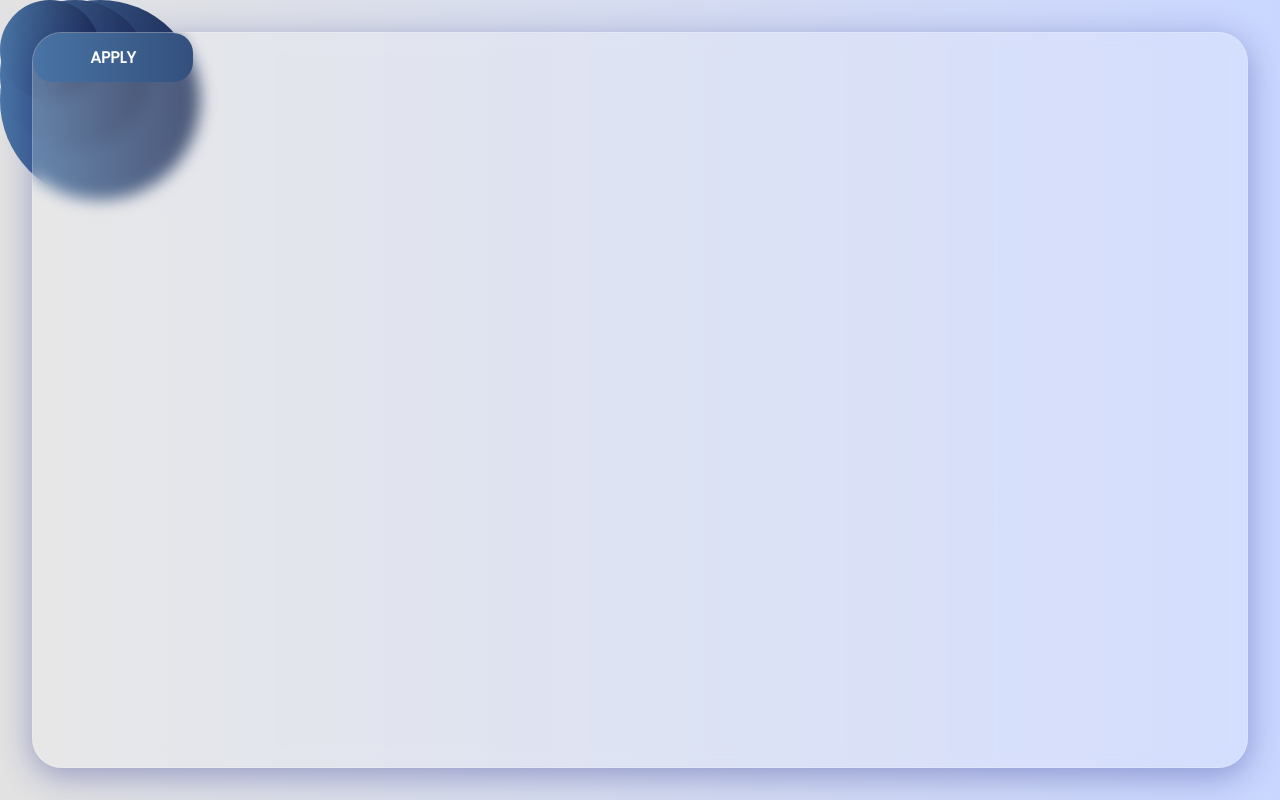
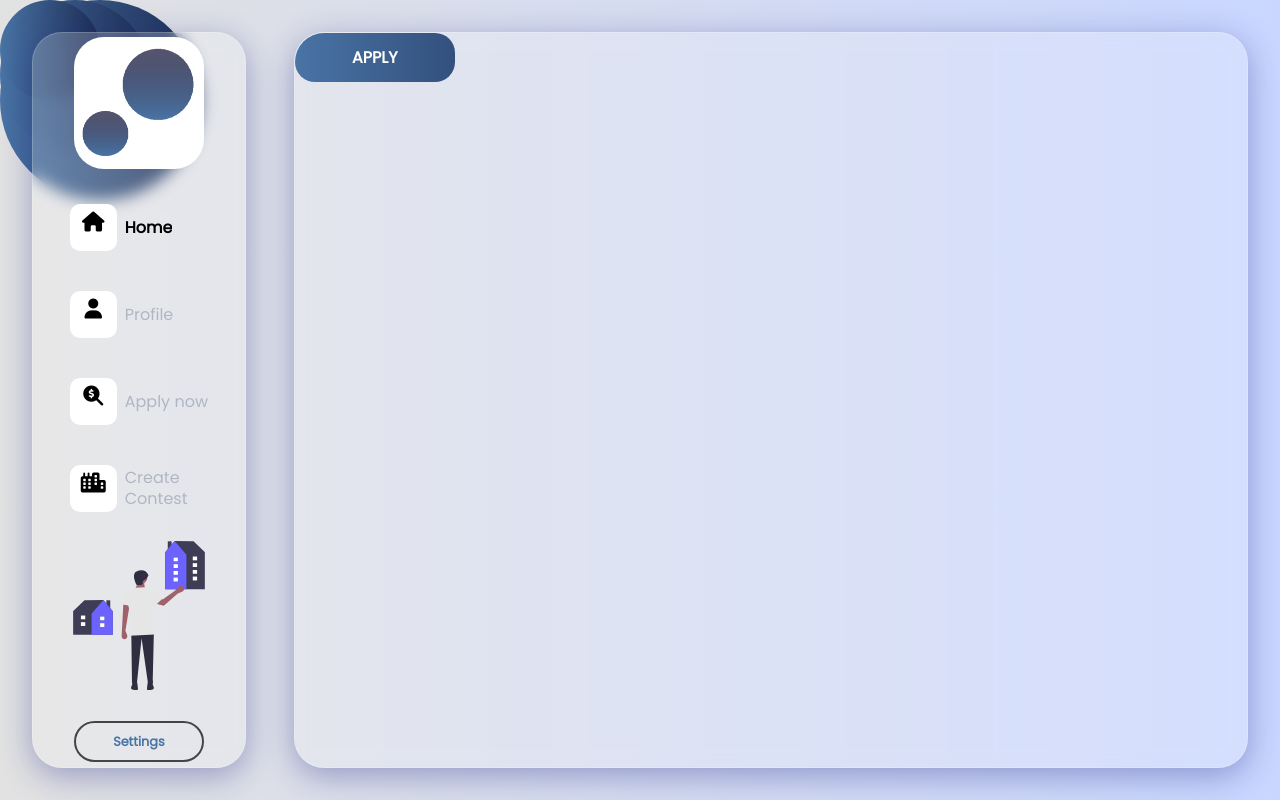
Before and after one commit to dmarcosc/competitions-front, a Vue app: page /dashboard in a window 1280 px wide. Built offline with nearby package versions, Linux system fonts and the light colour scheme.

Commit message:
nav menu

```diff
--- a/src/components/Button.vue
+++ b/src/components/Button.vue
@@ -84,7 +84,7 @@ export default {
   margin: 0;
   z-index: 1;
   &:active{
-        transform: scale(1.1);
+        width:136px;
       }
   &:after {
     content: '';
--- /dev/null
+++ b/src/components/NavMenu.vue
@@ -0,0 +1,121 @@
+<template>
+  <div class="nav-menu">
+    <button class="logo-img">
+      <img class="logo-img" src="@/assets/images/favicon.png">
+    </button>
+    <ul class="nav-list">
+      <li class="nav-items">
+        <i class="fas fa-home fa-lg" />
+        <span :class="{'active' : route==='Home'}">Home</span>
+      </li>
+      <li class="nav-items">
+        <i class="fas fa-user fa-lg" /><span :class="{'active' : route==='Profile'}">Profile</span>
+      </li>
+      <li class="nav-items">
+        <i class="fas fa-search-dollar fa-lg" /><span :class="{'active' : route==='Apply'}">Apply now</span>
+      </li>
+      <li class="nav-items">
+        <i class="fas fa-city fa-lg" /><span :class="{'active' : route==='Creation'}">Create <br> Contest</span>
+      </li>
+    </ul>
+    <div class="bottom-nav">
+      <img class="menu-img" src="@/assets/images/menu.svg">
+      <Button secondary>
+        Settings
+      </Button>
+    </div>
+  </div>
+</template>
+
+<script lang="ts">
+import Button from '@/components/Button.vue'
+export default {
+  name: 'NavMenu',
+  components: {
+    Button
+  },
+  props: {
+    route: {
+      type: String,
+      default: 'Home'
+    }
+  }
+}
+</script>
+
+<style lang="scss" scoped>
+$primary-color: #4974a5;
+.nav-menu{
+  z-index: 5;
+  width: 17em;
+  margin-right: 3em;
+  display: flex;
+  flex-direction: column;
+  align-items: center;
+  justify-content: space-around;
+  height: 100%;
+  background: rgba( 255, 255, 255, 0.20 );
+  box-shadow: 0 8px 32px 0 rgba( 31, 38, 135, 0.37 );
+  backdrop-filter: blur( 8.0px );
+  -webkit-backdrop-filter: blur( 8.0px );
+  border-radius: 30px;
+  border: 1px solid rgba( 255, 255, 255, 0.18 );
+}
+.logo-img{
+  border-radius: 30px;
+  width:130px;
+  outline: none;
+}
+.menu-img{
+  height: 150px;
+  margin-bottom: 30px;
+}
+.fas{
+  background: #fff;
+  border-radius: 10px;
+  height:47px;
+  width:47px;
+  text-align: center;
+  padding-top: 15px;
+  margin-right: 8px;
+  color:black;
+}
+.nav-list{
+  display:flex;
+  flex-direction: column;
+  user-select: none;
+}
+.nav-items{
+  display:flex;
+  align-items: center;
+  margin:20px 0px 20px 0px;
+  cursor:pointer;
+  color:#B1B6C5;
+  font-weight: 10;
+  line-height: 1.3;
+  position: relative;
+  overflow: hidden;
+  &:hover{
+    //border-radius: 20px;
+    box-shadow: 0 3px 3px 0 rgba( 31, 38, 135, 0.37 );
+    outline:0.4px solid lightgray
+  }
+  &:active{
+    color: #fff !important;
+  }
+}
+.bottom-nav{
+  display:flex;
+  flex-direction: column;
+  justify-content: center;
+  align-items: center;
+  width:100%;
+}
+.active{
+  color:black;
+  font-weight: 800;
+  &:active{
+    color: #fff !important;
+  }
+}
+</style>
--- a/src/views/dashboard/Dashboard.vue
+++ b/src/views/dashboard/Dashboard.vue
@@ -1,5 +1,6 @@
 <template>
   <div class="dashboard">
+    <NavMenu route="Home" />
     <div class="dashboard-container">
       <Button primary>
         Apply
@@ -10,23 +11,30 @@
 
 <script>
 import Button from '@/components/Button.vue'
+import NavMenu from '@/components/NavMenu.vue'
 
 export default {
   name: 'Dashboard',
   components: {
-    Button
+    Button,
+    NavMenu
   }
 }
 </script>
 
 <style lang="scss" scoped>
+$primary-color: #4974a5;
+$main-background: #C9D6FF;
+$main-background2: -webkit-linear-gradient(to right, #E2E2E2, #C9D6FF);
+$main-background3: linear-gradient(to right, #E2E2E2, #C9D6FF);
+
 .dashboard{
   z-index: 2;
   max-width: 100%;
   width: 100%;
-  background: #C9D6FF;
-  background: -webkit-linear-gradient(to right, #E2E2E2, #C9D6FF);
-  background: linear-gradient(to right, #E2E2E2, #C9D6FF);
+  background:$main-background;
+  background: $main-background2;
+  background: $main-background3;
   height: 100vh;
   overflow: hidden;
   display:flex;
--- a/src/views/login/LoginPage.vue
+++ b/src/views/login/LoginPage.vue
@@ -93,7 +93,7 @@
               </Button>
             </div>
           </div>
-          <img src="@/assets/images/lost.svg" class="image" alt="">
+          <img src="@/assets/images/lost.svg" class="image" alt="lost-person">
         </div>
         <div class="panel right-panel">
           <div class="content">
@@ -142,6 +142,10 @@ export default {
 
 <style lang="scss" scoped>
 
+$primary-color: #4974a5;
+$main-background: #C9D6FF;
+$main-background2: -webkit-linear-gradient(to right, #E2E2E2, #C9D6FF);
+$main-background3: linear-gradient(to right, #E2E2E2, #C9D6FF);
 .login-div,
 input {
   font-family: "Poppins", sans-serif;
@@ -151,9 +155,9 @@ input {
   position: relative;
   max-width: 100%;
   width: 100%;
-  background: #C9D6FF;
-  background: -webkit-linear-gradient(to right, #E2E2E2, #C9D6FF);
-  background: linear-gradient(to right, #E2E2E2, #C9D6FF);
+  background:$main-background;
+  background: $main-background2;
+  background: $main-background3;
   min-height: 100vh;
   overflow: hidden;
 }
```
Also changed, not shown: src/assets/images/favicon.png (added), src/assets/images/menu.svg (added).
